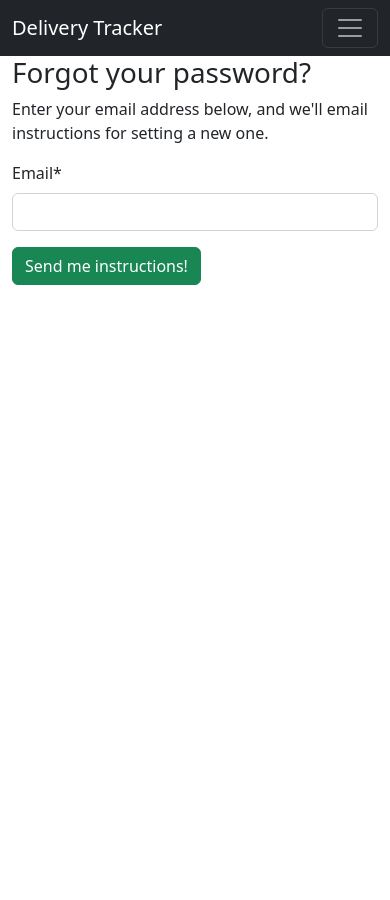
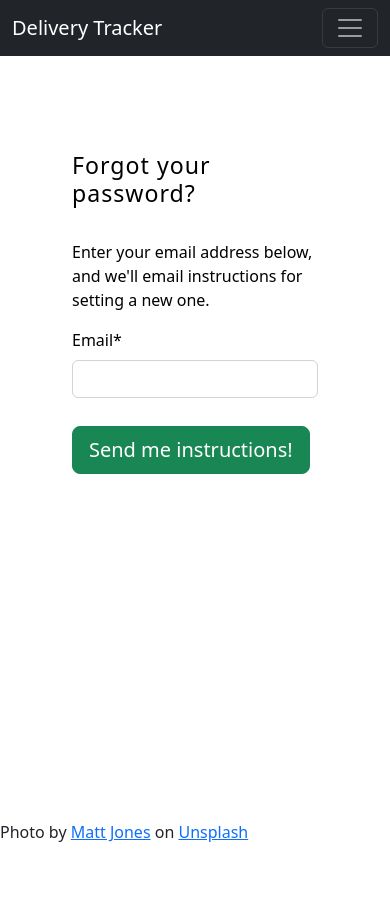
Before and after one commit to waringk/DeliveryTracker, a Django app: page /reset_password/ in a window 390 px wide. Before the commit the page ends 285 px from the top, so only its background shows below. Run offline with Django 4.2, Linux system fonts and the light colour scheme; parts of the project's set-up code (start-up, migrations or seed data) failed here and were passed over; some libraries are stand-ins or nearby versions.

Commit message:
Updated reset password email page.

```diff
--- a/apps/tracker/templates/registration/reset_password.html
+++ b/apps/tracker/templates/registration/reset_password.html
@@ -4,13 +4,49 @@
 {% block title %}Forgot Your Password?{% endblock title %}
 
 {% block content %}
-    <h1>Forgot your password?</h1>
-    <p>
-        Enter your email address below, and we'll email instructions for setting a
-        new one.
-    </p>
-    <form method="POST">{% csrf_token %}
-        {{ form|crispy }}
-        <input class="btn btn-success" type="submit" value="Send me instructions!">
-    </form>
+<section class="vh-100">
+    <div class="container-fluid">
+        <div class="row">
+            <div class="col-sm-6 text-black">
+                <div
+                    class="d-flex align-items-center h-custom-2 px-5 ms-xl-4 mt-5 pt-5 pt-xl-0 mt-xl-n5">
+                    <form method="post" style="width: 23rem;">
+                        {% csrf_token %}
+
+                        <h3 class="fw-normal mb-3 pb-3"
+                            style="letter-spacing: 1px;">Forgot your
+                            password?</h3>
+                        <p>
+                            Enter your email address below, and we'll email
+                            instructions for setting a
+                            new one.
+                        </p>
+                        <div class="form-outline mb-4">
+                            {{ form|crispy }}
+                        </div>
+
+                        <div class="pt-1 mb-4">
+                            <button class="btn btn-success btn-lg btn-block"
+                                    type="submit">Send me instructions!
+                            </button>
+                        </div>
+
+                    </form>
+                </div>
+            </div>
+            <div class="col-sm-6 px-0 d-none d-sm-block">
+                <img
+                    src="https://images.unsplash.com/photo-1444676632488-26a136c45b9b?ixlib=rb-4.0.3&ixid=MnwxMjA3fDB8MHxwaG90by1wYWdlfHx8fGVufDB8fHx8&auto=format&fit=crop&w=1937&q=80"
+                    alt="Login image" class="w-100 vh-100"
+                    style="object-fit: cover; object-position: center;">
+            </div>
+        </div>
+    </div>
+</section>
+<div class="position-absolute bottom-0 start-0">
+    Photo by <a
+    href="https://unsplash.com/@mattrobinjones?utm_source=unsplash&utm_medium=referral&utm_content=creditCopyText">Matt
+    Jones</a> on <a
+    href="https://unsplash.com/?utm_source=unsplash&utm_medium=referral&utm_content=creditCopyText">Unsplash</a>
+</div>
 {% endblock content %}
```
